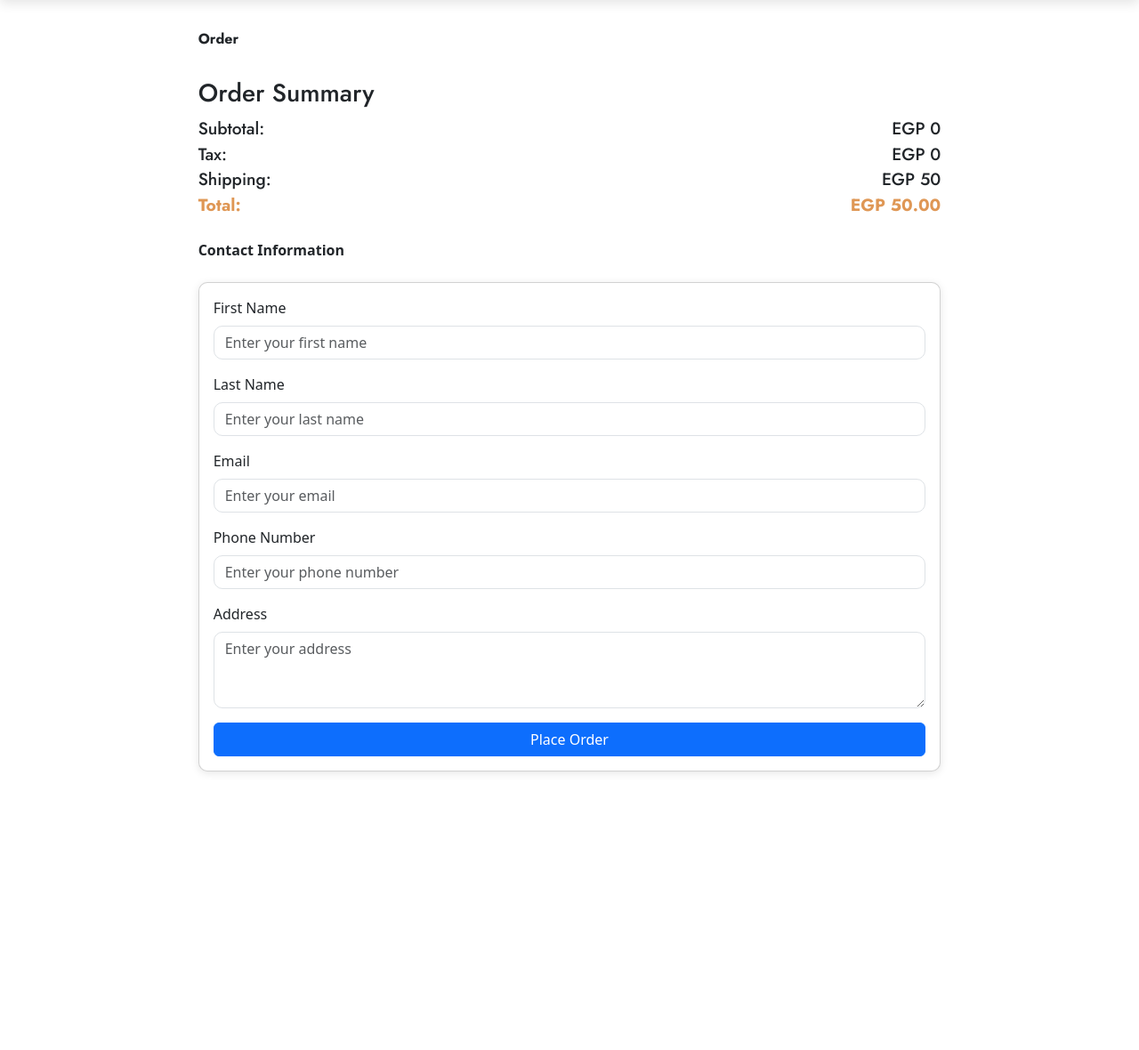
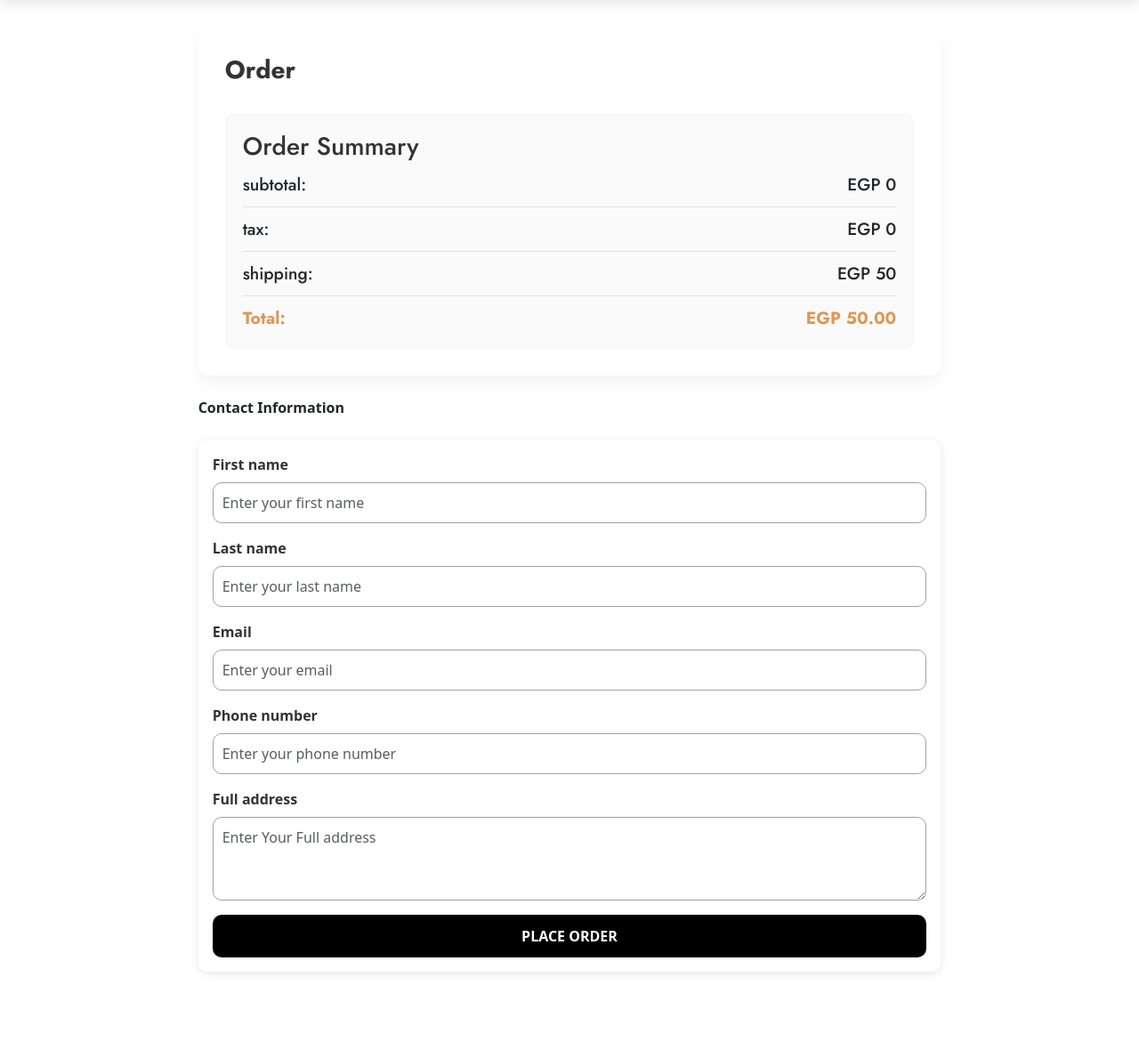
Before and after one commit to Abdallah-Abdelsalam/ecom, a Django app: page /checkout in a window 1280 px wide. Shown: the part 129-1309 px from the top of the page at 89% size. Before the commit the page ends 998 px from the top, so only its background shows below. Run offline with Django 5.2, Linux system fonts and the light colour scheme; some libraries are stand-ins or nearby versions.

Commit message:
final updates ISA

```diff
--- a/app/templates/checkout/checkout.html
+++ b/app/templates/checkout/checkout.html
@@ -11,6 +11,63 @@
         object-fit: cover;
         border-radius: 5px;
     }
+    /* Card-style order container */
+.order-details {
+    background-color: #fff;
+    border-radius: 12px;
+    padding: 30px;
+    box-shadow: 0 8px 20px rgba(0, 0, 0, 0.05);
+    transition: box-shadow 0.3s ease;
+}
+
+.order-details:hover {
+    box-shadow: 0 12px 30px rgba(0, 0, 0, 0.08);
+}
+
+/* General card enhancements */
+.card {
+    border-radius: 12px;
+    box-shadow: 0 6px 18px rgba(0, 0, 0, 0.05);
+    border: none;
+    background-color: #fff;
+}
+
+/* Modern input styling */
+.card-body input, .card-body textarea {
+    border-radius: 8px;
+    border: 1px solid rgb(161, 161, 161);
+    padding: 10px;
+    font-size: 1rem;
+}
+
+/* Buttons */
+.btn-primary {
+    background-color: black;
+    border: none;
+    padding: 12px;
+    font-weight: 600;
+    font-size: 1rem;
+    border-radius: 10px;
+    transition: background-color 0.3s ease;
+}
+
+.btn-primary:hover {
+    background-color: #c97f3d;
+}
+
+/* Headings and labels */
+h3, .form-label {
+    color: #333;
+    font-weight: 600;
+}
+
+.order-summary, .payment-summary {
+    background-color: #fafafa;
+    padding: 20px;
+    border-radius: 10px;
+    box-shadow: inset 0 0 5px rgba(0, 0, 0, 0.03);
+}
+
 
     .order-item .product-info {
         max-width: 180px;
@@ -101,6 +158,11 @@
         font-weight: 500;
         font-style: normal;
       }
+      .divider {
+        border-bottom: 1px solid #e0e0e0;
+        margin: 10px 0;
+    }
+
 
 </style>
 
@@ -112,7 +174,7 @@
             <div class="order-details">
                 <form action="{% url 'complete' %}" method="POST">
                     {% csrf_token %}
-                    <p class="pb-2 fw-bold jost-nav">Order</p>
+                    <h3 class="pb-2 fw-bold jost-nav">Order</h3>
 
                     <!-- Order Item Loop -->
                     {% for key, value in request.session.cart.items %}
@@ -129,41 +191,44 @@
                                 <p class="price">EGP {{ value.price | multiply:value.quantity }}</p>
                             </div>
                         </div>
+                        <div class="divider"></div>  <!-- Add this line -->
                     {% endfor %}
 
                     <!-- Order Summary -->
                     <div class="order-summary mt-4 jost-nav">
-                        <h3>Order Summary</h3>
+                        <h3 class="pb-1 jost-nav" >Order Summary</h3>
 
                         <!-- Subtotal Calculation -->
                         <div class="d-flex justify-content-between align-items-center">
-                            <span>Subtotal:</span>
+                            <span>subtotal:</span>
                             <span>EGP {{ cart_total_price }}</span>
                         </div>
+                        <div class="divider"></div>
 
-                        <!-- Coupon Discount -->
                         {% if coupon_discount %}
                         <div class="d-flex justify-content-between align-items-center">
                             <span>Coupon Discount:</span>
                             <span class="text-success">-{{ coupon_discount }}%</span>
                         </div>
+                        <div class="divider"></div>
                         {% endif %}
 
-                        <!-- Tax Calculation -->
                         <div class="d-flex justify-content-between align-items-center">
-                            <span>Tax:</span>
+                            <span>tax:</span>
                             <span>EGP {{ tax }}</span>
                         </div>
+                        <div class="divider"></div>
 
-                        <!-- Shipping Fee -->
                         <div class="d-flex justify-content-between align-items-center">
-                            <span>Shipping:</span>
+                            <span>shipping:</span>
                             {% if cart_total_price > 1000 %}
                             <span class="text-success">Free</span>
                             {% else %}
                             <span>EGP 50</span>
                             {% endif %}
                         </div>
+                        <div class="divider"></div>
+
 
                         <!-- Final Total Calculation -->
                         <div class="d-flex justify-content-between align-items-center total">
@@ -183,11 +248,11 @@
                     <form action="{% url 'complete' %}" method="POST">
                         {% csrf_token %}
                         <div class="mb-3">
-                            <label for="firstName" class="form-label">First Name</label>
+                            <label for="firstName" class="form-label">First name</label>
                             <input type="text" required class="form-control" placeholder="Enter your first name" name="first_name">
                         </div>
                         <div class="mb-3">
-                            <label for="lastName" class="form-label">Last Name</label>
+                            <label for="lastName" class="form-label">Last name</label>
                             <input type="text" required class="form-control" placeholder="Enter your last name" name="last_name">
                         </div>
                         <div class="mb-3">
@@ -195,14 +260,14 @@
                             <input type="email" required class="form-control" placeholder="Enter your email" name="email">
                         </div>
                         <div class="mb-3">
-                            <label for="phoneNumber" class="form-label">Phone Number</label>
+                            <label for="phoneNumber" class="form-label">Phone number</label>
                             <input type="tel" required class="form-control" placeholder="Enter your phone number" name="phone">
                         </div>
                         <div class="mb-3">
-                            <label for="address" class="form-label">Address</label>
-                            <textarea class="form-control" required rows="3" placeholder="Enter your address" name="address"></textarea>
+                            <label for="address" class="form-label">Full address</label>
+                            <textarea class="form-control" required rows="3" placeholder="Enter Your Full address" name="address"></textarea>
                         </div>
-                        <button type="submit" required class="btn btn-primary w-100">Place Order</button>
+                        <button type="submit" required class="btn btn-primary w-100">PLACE ORDER</button>
                     </form>
                 </div>
             </div>
--- a/app/templates/checkout/success.html
+++ b/app/templates/checkout/success.html
@@ -2,11 +2,11 @@
 {% block title %} Success | {% endblock %}
 
 {% block content %}
-    <h1 class="title mx-2">Order Successful</h1>
-    <div class="alert alert-success p-2" role="alert">
+    <h1 class="title mx-3">Order Successful</h1>
+    <div class="alert alert-success p-2 mx-3" role="alert">
         Your order has been placed successfully. Thank you for shopping with us.
     </div>
-    <p>
+    <p class="mx-3">
         Your order number is <strong>{{ order_id }}</strong>. We have sent you an email with the order details.
     </p>
 {% endblock %}
```
Also changed, not shown: app/templates/cart/cart.html (+8 -27 lines). Lines whose indentation alone changed are shown as unchanged.
